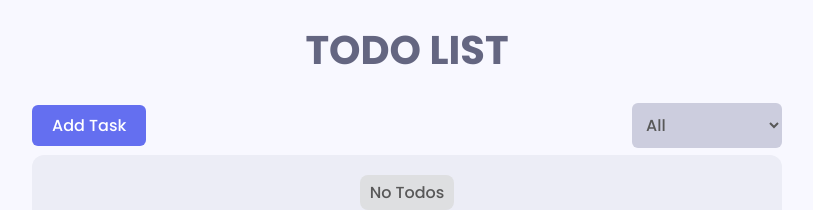
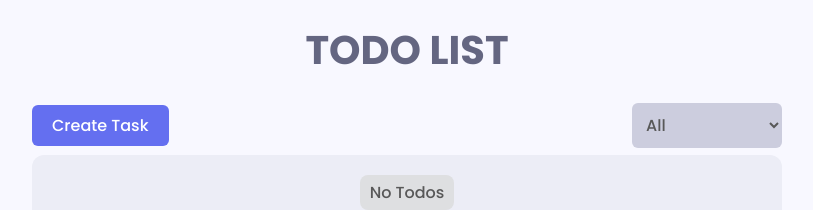
Before and after one commit to tzin00/deep-dive-demo, a React (Create React App) app: page / in a window 1280 px wide. Shown: the top 210 px of the page, without its empty margins (233-1046 px from the left). Built offline with nearby package versions, Linux system fonts and the light colour scheme.

Commit message:
change button text
Add task to Create task

```diff
--- a/src/components/AppHeader.js
+++ b/src/components/AppHeader.js
@@ -19,7 +19,7 @@ function AppHeader() {
   return (
     <div className={styles.appHeader}>
       <Button variant="primary" onClick={() => setModalOpen(true)}>
-        Add Task
+        Create Task
       </Button>
       <SelectButton
         id="status"
--- a/src/components/TodoModal.js
+++ b/src/components/TodoModal.js
@@ -131,7 +131,7 @@ function TodoModal({ type, modalOpen, setModalOpen, todo }) {
               </label>
               <div className={styles.buttonContainer}>
                 <Button type="submit" variant="primary">
-                  {type === 'add' ? 'Add Task' : 'Update Task'}
+                  {type === 'add' ? 'Create Task' : 'Update Task'}
                 </Button>
                 <Button variant="secondary" onClick={() => setModalOpen(false)}>
                   Cancel
```
